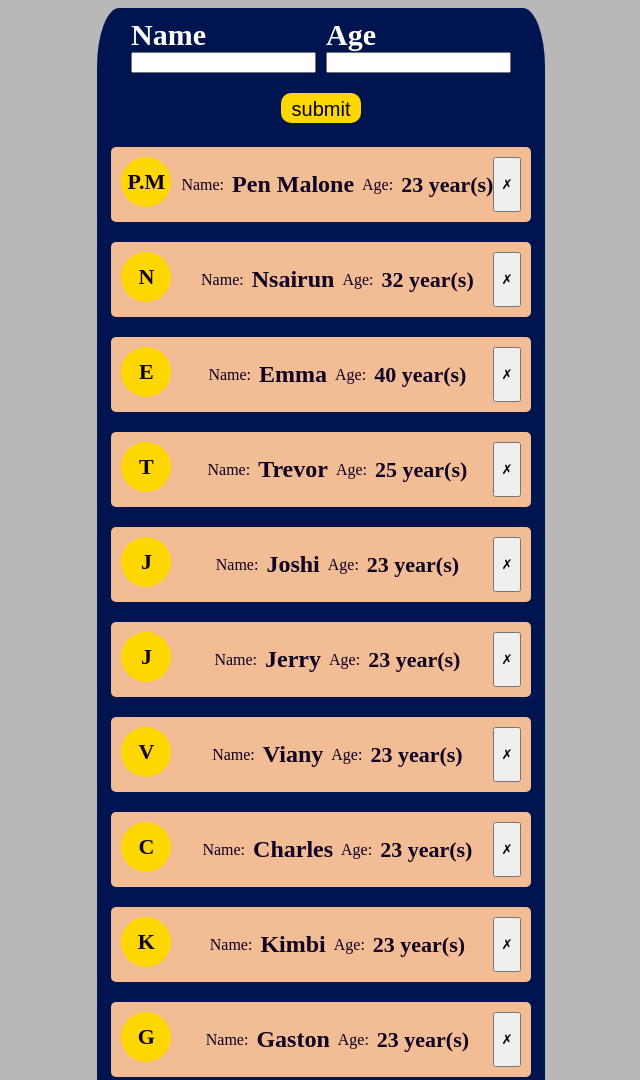
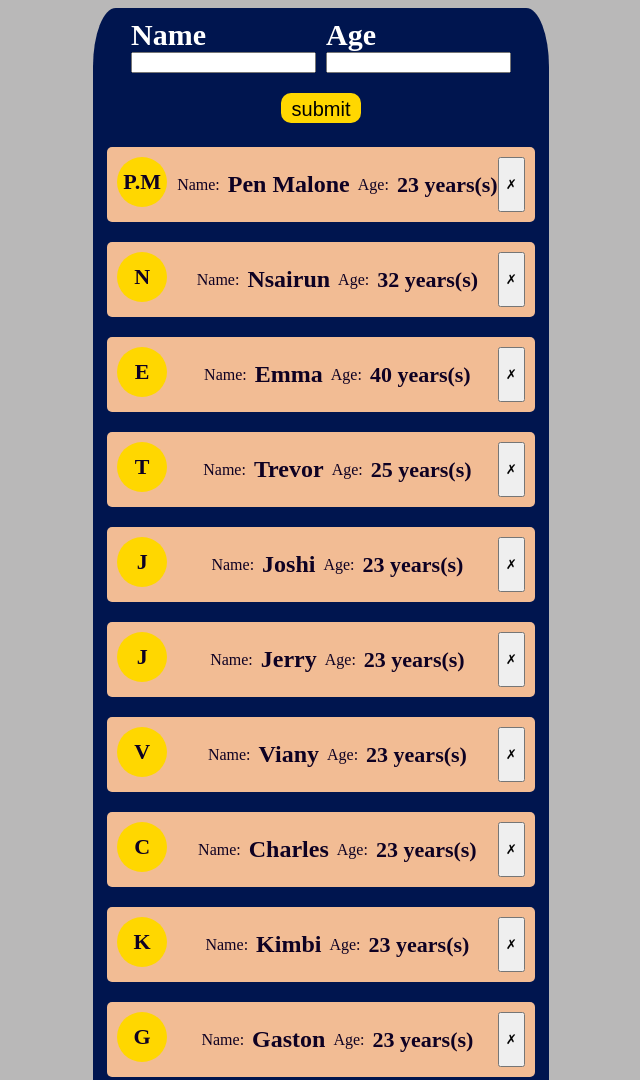
Before and after one commit to kivenalaric/search-app, a plain HTML site: page index.html in a window 1280 px wide. Shown: the top 1080 px of the page, without its empty margins (319-959 px from the left). Drawn offline with Linux system fonts and the light colour scheme.

Commit message:
addition of delete function and restructure of other functions

```diff
--- a/assets/scripts/search.js
+++ b/assets/scripts/search.js
@@ -1,64 +1,106 @@
-const pageForm = document.querySelector('form')
-const userContainer = document.querySelector('.users')
-const abbrevNames = document.querySelector('.image')
-const deleteBtn = document.querySelector('#delete')
+const pageForm = document.querySelector("form");
+const userContainer = document.querySelector(".users");
+const abbrevNames = document.querySelector(".image");
+const deleteBtn = document.querySelector("#delete");
 // to display array of users
 
 const users = [
-  { name: 'Pen Malone', age: 23 },
-  { name: 'Nsairun', age: 32 },
-  { name: 'Emma', age: 40 },
-  { name: 'Trevor', age: 25 },
-  { name: 'Joshi', age: 23 },
-  { name: 'Jerry', age: 23 },
-  { name: 'Viany', age: 23 },
-  { name: 'Charles', age: 23 },
-  { name: 'Kimbi', age: 23 },
-  { name: 'Gaston', age: 23 },
-  { name: 'Rash', age: 23 }
-]
+  { name: "Pen Malone", age: 23 },
+  { name: "Nsairun", age: 32 },
+  { name: "Emma", age: 40 },
+  { name: "Trevor", age: 25 },
+  { name: "Joshi", age: 23 },
+  { name: "Jerry", age: 23 },
+  { name: "Viany", age: 23 },
+  { name: "Charles", age: 23 },
+  { name: "Kimbi", age: 23 },
+  { name: "Gaston", age: 23 },
+  { name: "Rash", age: 23 },
+];
 
-function displayUser ({ age, name }) {
-  return `<div class="people">
-  <div class="image">${initials(name)}</div>
-  <div class="proper">
-      <label for="name">Name:</label>
-  <h2>${name}</h2>
-  <label for="age">Age:</label>
-  <p>${age} year(s)</p>
-  </div>
-  <button>&cross;</button>
-</div> `
+const deleteUser = (name) => {
+  const index = users.findIndex((user) => user.name === name);
+  if (index !== -1) {
+    users.splice(index, 1);
+    displayUsers(users)
+    window.alert('user will be deleted');
+    // console.log("User deleted successfully!");
+  } else {
+    window.alert('User not found');
+    // console.error("User not found");
+  }
+};
+
+function displayUser({ age, name }) {
+  const people = document.createElement("div");
+  const image = document.createElement("div");
+  const proper = document.createElement("div");
+  const nameLabel = document.createElement("label");
+  const h2 = document.createElement("h2");
+  const ageLabel = document.createElement("label");
+  const p = document.createElement("p");
+  const delBtn = document.createElement("button");
+
+  people.className = "people";
+  image.className = "image";
+  proper.className = "proper";
+  nameLabel.className = "namel";
+  h2.className = "h2";
+  ageLabel.className = "agel";
+  p.className = "p";
+  delBtn.className = "delete";
+
+  image.innerHTML = `${initials(name)}`;
+  nameLabel.innerHTML = "Name:";
+  h2.innerHTML = `${name}`;
+  ageLabel.innerHTML = "Age:";
+  p.innerHTML = `${age} years(s)`;
+  delBtn.innerHTML = "&cross;";
+
+  people.appendChild(image);
+  proper.appendChild(nameLabel);
+  proper.appendChild(h2);
+  proper.appendChild(ageLabel);
+  proper.appendChild(p);
+  people.appendChild(proper);
+  people.appendChild(delBtn);
+  delBtn.type = "button"
+
+  delBtn.addEventListener("click", () => deleteUser(name));
+
+  return people;
 }
 
-deleteBtn.addEventListener('click', () =>{
-
-})
-
-function initials (name) {
+function initials(name) {
   return name
-    .split(' ')
+    .split(" ")
     .map((yo) => yo[0].toUpperCase())
-    .join('.')
+    .join(".");
 }
 
-// transform the array f users
-function displayUsers (persons) {
-  return persons.length
-    ? persons.map(displayUser).join('')
-    : renderMsg('sorry! No user found')
+function displayUsers(persons) {
+  userContainer.innerHTML = '';
+  if (persons.length) {
+    persons.forEach(({ age, name }) => {
+      userContainer.appendChild(displayUser({ age, name }));
+    });
+
+    return;
+  }
+
+  renderMsg("sorry! No user found");
 }
 
-function compareNames (name, searchTerm) {
-  return name.toLowerCase().includes(searchTerm.toLowerCase())
+function compareNames(name, searchTerm) {
+  return name.toLowerCase().includes(searchTerm.toLowerCase());
 }
 
-function shouldRessolve () {
-  return Math.random() < 0.75
+function shouldRessolve() {
+  return Math.random() < 0.75;
 }
 
 // //search users amongst the array of users
-function searchUsers (name, age) {
+function searchUsers(name, age) {
   //   return users.filter(
   //     (user) =>
   //       (!name || compareNames(user.name, name)) && (!age || user.age === age)
@@ -72,30 +114,29 @@ function searchUsers (name, age) {
               (!name || compareNames(user.name, name)) &&
               (!age || user.age === age)
           )
-        )
+        );
       } else {
-        Error([])
+        Error([]);
       }
-    }, 2000)
-  })
+    }, 2000);
+  });
 }
 
-function renderMsg (message) {
-  return `<div class"message">${message}</div>`
+function renderMsg(message) {
+  return `<div class"message">${message}</div>`;
 }
 
-abbrevNames.style.background = userContainer.innerHTML = displayUsers(users)
 
-pageForm.addEventListener('submit', (e) => {
-  e.preventDefault()
-  userContainer.innerHTML = renderMsg('searching users....')
+pageForm.addEventListener("submit", (e) => {
+  e.preventDefault();
+  userContainer.innerHTML = renderMsg("searching users....");
   searchUsers(e.target.name.value, +e.target.age.value)
-    .then((result) => {
-      userContainer.innerHTML = displayUsers(result)
-    })
+    .then((result) =>  displayUsers(result))
     .catch((e) => {
       userContainer.innerHTML = renderMsg(
-        'Error loading users please try again'
-      )
-    })
-})
+        "Error loading users please try again"
+      );
+    });
+});
+
+displayUsers(users);
--- a/index.html
+++ b/index.html
@@ -37,7 +37,7 @@
         </div>
 
     </form>
-<script src="assets/scripts/script.js"></script>
+<!-- <script src="assets/scripts/script.js"></script> -->
 <script type="module" src="assets/scripts/search.js"></script>
 </body>
 
```
